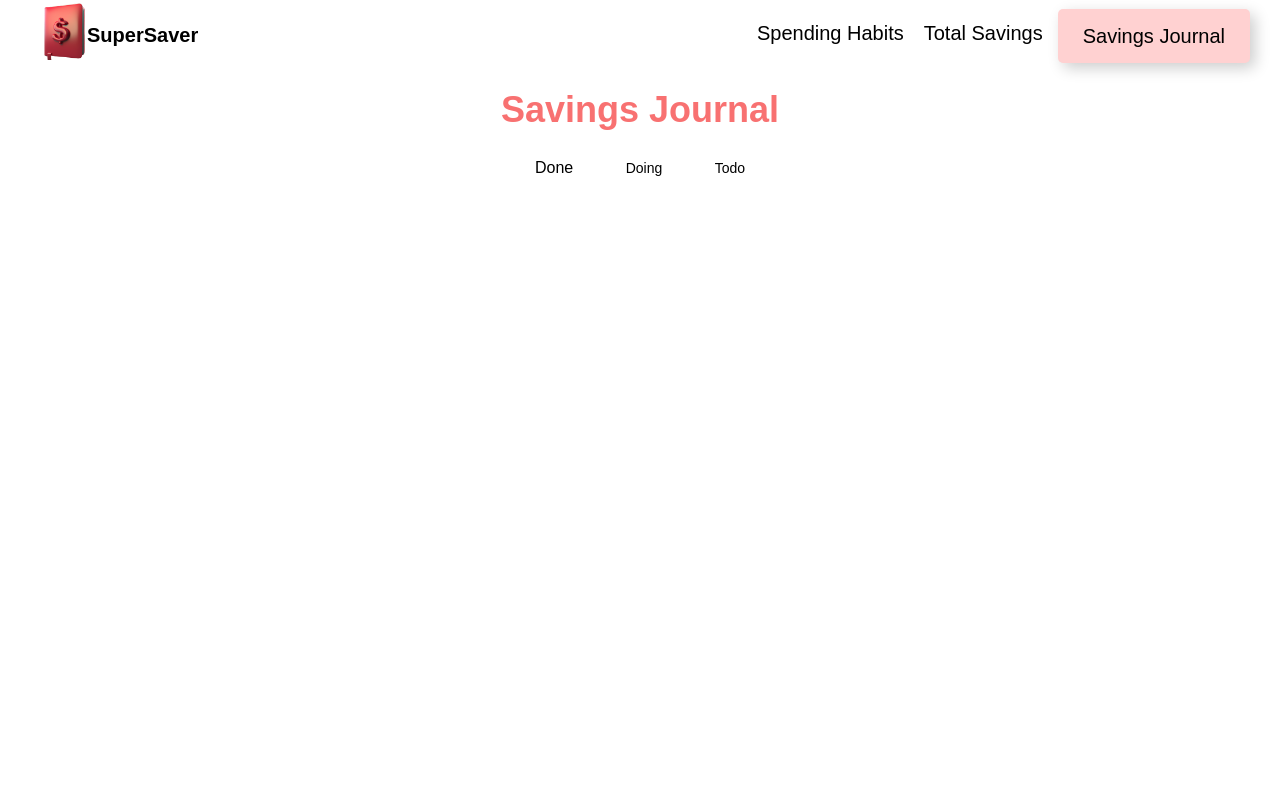
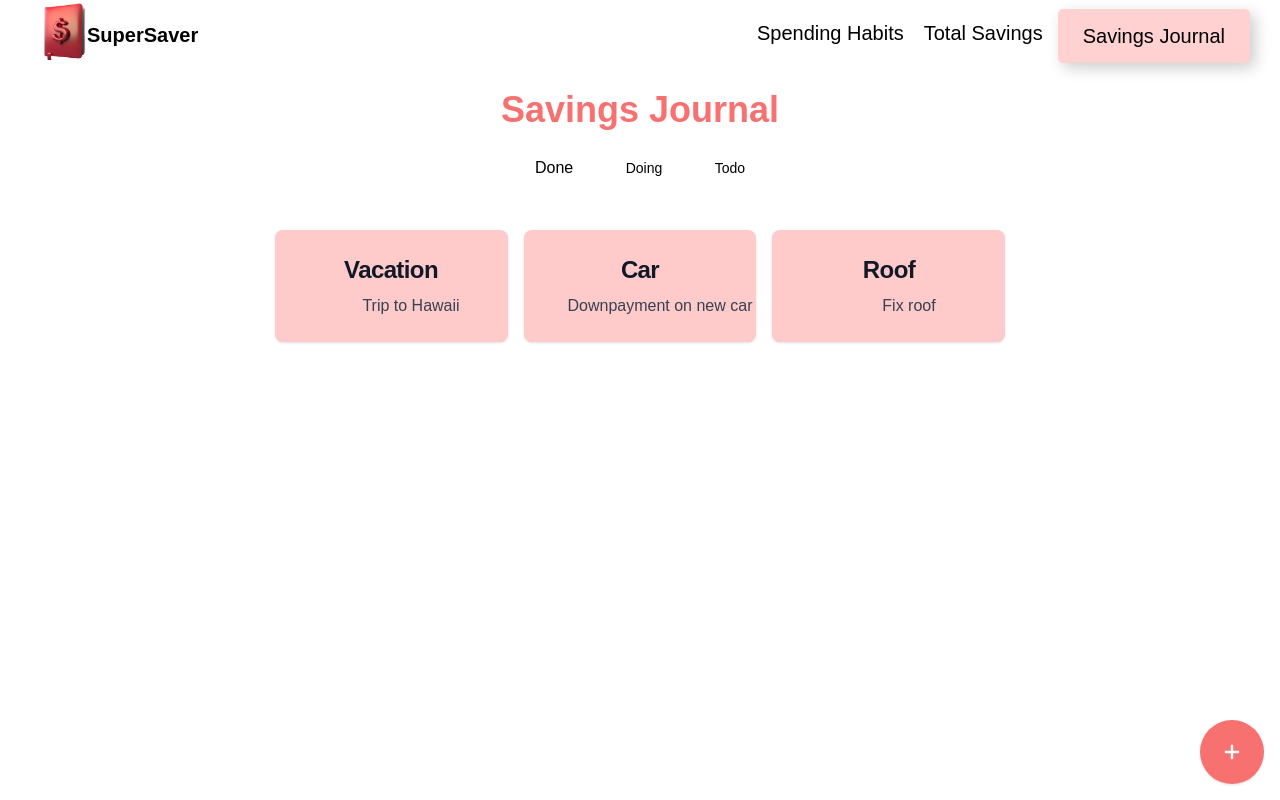
Before and after one commit to SU-CS-321-Fall-2023/SavingsJournal2.0, a Flask app: page /savings_journal/ in a window 1280 px wide. Run offline with Flask 3, Linux system fonts and the light colour scheme.

Commit message:
show cards from dummy data and add floating button

```diff
--- a/supersaver/app.py
+++ b/supersaver/app.py
@@ -14,9 +14,34 @@ def spending_habits():
 def total_savings():
     return render_template('total_savings.html')
 
+## dummy data, remove when database is set up
+goals = [
+  {
+    'name': 'Vacation',
+    'description': 'Trip to Hawaii',
+    'amount': 5000,
+    'deadline': '2024-06-30',
+    'status': 'todo'
+  },
+  {
+    'name': 'Car',
+    'description': 'Downpayment on new car',
+    'amount': 15000,
+    'deadline': '2025-05-01',
+    'status': 'done'
+  },
+  {
+    'name': 'Roof',
+    'description': 'Fix roof',
+    'amount': 8000,
+    'deadline': '2023-11-15',
+    'status': 'doing'
+  }
+]
+
 @app.route('/savings_journal/')
 def savings_journal():
-    return render_template('savings_journal.html')
+    return render_template('savings_journal.html', goals=goals)
 
 if __name__ == '__main__':
     app.run(debug=True)
--- a/supersaver/static/dist/css/output.css
+++ b/supersaver/static/dist/css/output.css
@@ -572,9 +572,16 @@ video {
   position: static;
 }
 
-.-mx-4 {
-  margin-left: -1rem;
-  margin-right: -1rem;
+.fixed {
+  position: fixed;
+}
+
+.bottom-0 {
+  bottom: 0px;
+}
+
+.right-0 {
+  right: 0px;
 }
 
 .mx-auto {
@@ -582,12 +589,12 @@ video {
   margin-right: auto;
 }
 
-.mb-2 {
-  margin-bottom: 0.5rem;
+.mb-4 {
+  margin-bottom: 1rem;
 }
 
-.mr-2 {
-  margin-right: 0.5rem;
+.mr-4 {
+  margin-right: 1rem;
 }
 
 .mt-4 {
@@ -602,8 +609,36 @@ video {
   margin-left: 0.5rem;
 }
 
+.mr-3 {
+  margin-right: 0.75rem;
+}
+
+.mt-10 {
+  margin-top: 2.5rem;
+}
+
+.mt-3 {
+  margin-top: 0.75rem;
+}
+
+.mb-2 {
+  margin-bottom: 0.5rem;
+}
+
+.mb-20 {
+  margin-bottom: 5rem;
+}
+
+.mb-10 {
+  margin-bottom: 2.5rem;
+}
+
 .block {
   display: block;
+}
+
+.inline-block {
+  display: inline-block;
 }
 
 .flex {
@@ -614,28 +649,68 @@ video {
   display: inline-flex;
 }
 
-.h-3 {
-  height: 0.75rem;
+.grid {
+  display: grid;
 }
 
-.h-3\.5 {
-  height: 0.875rem;
+.h-16 {
+  height: 4rem;
 }
 
-.w-3 {
-  width: 0.75rem;
+.h-6 {
+  height: 1.5rem;
 }
 
-.w-3\.5 {
-  width: 0.875rem;
+.h-4 {
+  height: 1rem;
+}
+
+.h-5 {
+  height: 1.25rem;
+}
+
+.h-8 {
+  height: 2rem;
+}
+
+.h-full {
+  height: 100%;
+}
+
+.w-16 {
+  width: 4rem;
+}
+
+.w-6 {
+  width: 1.5rem;
+}
+
+.w-4 {
+  width: 1rem;
+}
+
+.w-5 {
+  width: 1.25rem;
+}
+
+.w-8 {
+  width: 2rem;
 }
 
 .max-w-sm {
   max-width: 24rem;
 }
 
-.grid-flow-row {
-  grid-auto-flow: row;
+.flex-shrink-0 {
+  flex-shrink: 0;
+}
+
+.flex-grow {
+  flex-grow: 1;
+}
+
+.grid-cols-1 {
+  grid-template-columns: repeat(1, minmax(0, 1fr));
 }
 
 .flex-col {
@@ -650,18 +725,34 @@ video {
   align-items: center;
 }
 
+.justify-center {
+  justify-content: center;
+}
+
+.justify-between {
+  justify-content: space-between;
+}
+
+.gap-4 {
+  gap: 1rem;
+}
+
 .space-x-2 > :not([hidden]) ~ :not([hidden]) {
   --tw-space-x-reverse: 0;
   margin-right: calc(0.5rem * var(--tw-space-x-reverse));
   margin-left: calc(0.5rem * calc(1 - var(--tw-space-x-reverse)));
 }
 
+.rounded-2xl {
+  border-radius: 1rem;
+}
+
+.rounded-full {
+  border-radius: 9999px;
+}
+
 .rounded-lg {
   border-radius: 0.5rem;
-}
-
-.rounded-2xl {
-  border-radius: 1rem;
 }
 
 .border {
@@ -673,14 +764,46 @@ video {
   border-color: rgb(229 231 235 / var(--tw-border-opacity));
 }
 
-.bg-blue-700 {
+.bg-red-600 {
   --tw-bg-opacity: 1;
-  background-color: rgb(29 78 216 / var(--tw-bg-opacity));
+  background-color: rgb(220 38 38 / var(--tw-bg-opacity));
+}
+
+.bg-red-400 {
+  --tw-bg-opacity: 1;
+  background-color: rgb(248 113 113 / var(--tw-bg-opacity));
+}
+
+.bg-indigo-500 {
+  --tw-bg-opacity: 1;
+  background-color: rgb(99 102 241 / var(--tw-bg-opacity));
+}
+
+.bg-teal-400 {
+  --tw-bg-opacity: 1;
+  background-color: rgb(45 212 191 / var(--tw-bg-opacity));
+}
+
+.bg-red-200 {
+  --tw-bg-opacity: 1;
+  background-color: rgb(254 202 202 / var(--tw-bg-opacity));
 }
 
 .bg-white {
   --tw-bg-opacity: 1;
   background-color: rgb(255 255 255 / var(--tw-bg-opacity));
+}
+
+.p-0 {
+  padding: 0px;
+}
+
+.p-4 {
+  padding: 1rem;
+}
+
+.p-8 {
+  padding: 2rem;
 }
 
 .p-6 {
@@ -716,9 +839,9 @@ video {
   line-height: 1.25rem;
 }
 
-.text-2xl {
-  font-size: 1.5rem;
-  line-height: 2rem;
+.text-base {
+  font-size: 1rem;
+  line-height: 1.5rem;
 }
 
 .text-lg {
@@ -726,9 +849,9 @@ video {
   line-height: 1.75rem;
 }
 
-.text-4xl {
-  font-size: 2.25rem;
-  line-height: 2.5rem;
+.text-2xl {
+  font-size: 1.5rem;
+  line-height: 2rem;
 }
 
 .font-bold {
@@ -786,16 +913,20 @@ video {
   transition-duration: 150ms;
 }
 
-.delay-150 {
-  transition-delay: 150ms;
-}
-
 .delay-100 {
   transition-delay: 100ms;
 }
 
+.duration-200 {
+  transition-duration: 200ms;
+}
+
 .ease-in-out {
   transition-timing-function: cubic-bezier(0.4, 0, 0.2, 1);
+}
+
+.ease-in {
+  transition-timing-function: cubic-bezier(0.4, 0, 1, 1);
 }
 
 .hover\:bg-red-200:hover {
@@ -850,13 +996,20 @@ video {
     color: rgb(255 255 255 / var(--tw-text-opacity));
   }
 
-  .dark\:hover\:bg-blue-700:hover {
+  .dark\:hover\:bg-gray-700:hover {
     --tw-bg-opacity: 1;
-    background-color: rgb(29 78 216 / var(--tw-bg-opacity));
-  }
-
-  .dark\:focus\:ring-blue-800:focus {
-    --tw-ring-opacity: 1;
-    --tw-ring-color: rgb(30 64 175 / var(--tw-ring-opacity));
+    background-color: rgb(55 65 81 / var(--tw-bg-opacity));
   }
 }
+
+@media (min-width: 768px) {
+  .md\:grid-cols-2 {
+    grid-template-columns: repeat(2, minmax(0, 1fr));
+  }
+}
+
+@media (min-width: 1024px) {
+  .lg\:grid-cols-3 {
+    grid-template-columns: repeat(3, minmax(0, 1fr));
+  }
+}
--- a/supersaver/templates/savings_journal.html
+++ b/supersaver/templates/savings_journal.html
@@ -14,7 +14,7 @@
         </div>
 
         <!-- Buttons Group -->
-        <div class="space-x-2 mt-4">
+        <div class="space-x-2 mt-4 mb-10">
             <button type="button" class="text-black hover:bg-red-200 text-md px-5 py-2.5 rounded-2xl transition ease-in-out delay-100">
                 Done
             </button>
@@ -25,10 +25,28 @@
                 Todo
             </button>
         </div>
+
+        <!-- Cards -->
+        <div class="grid grid-cols-1 md:grid-cols-2 lg:grid-cols-3 gap-4">
+            {% for goal in goals %}
+            <a class="block max-w-sm p-6 bg-red-200 rounded-lg shadow">
+                <h5 class="mb-2 text-2xl font-bold tracking-tight text-gray-900">{{ goal.name }}</h5>
+                <p class="font-normal text-base text-gray-700">{{ goal.description }}</p>
+            </a>
+            {% endfor %}
+        </div>
     </div>
 </div>
-
-
-
+<!-- make a dive class that uses tailwindcss classes to make it a floating button that hangs at the bottom right of the page -->
+<div class="fixed bottom-0 right-0 mb-4 mr-4">
+<button
+class="p-0 w-16 h-16 bg-red-400 rounded-full hover:bg-red-600 active:shadow-lg mouse shadow transition ease-in duration-200 focus:outline-none">
+<svg viewBox="0 0 20 20" enable-background="new 0 0 20 20" class="w-6 h-6 inline-block">
+<path fill="#FFFFFF" d="M16,10c0,0.553-0.048,1-0.601,1H11v4.399C11,15.951,10.553,16,10,16c-0.553,0-1-0.049-1-0.601V11H4.601
+                    C4.049,11,4,10.553,4,10c0-0.553,0.049-1,0.601-1H9V4.601C9,4.048,9.447,4,10,4c0.553,0,1,0.048,1,0.601V9h4.399
+                    C15.952,9,16,9.447,16,10z" />
+</svg>
+</button>
+</div>
 
 {% endblock %}
```
Also changed, not shown: other parts of supersaver/static/dist/css/output.css (+45 -26 lines).
